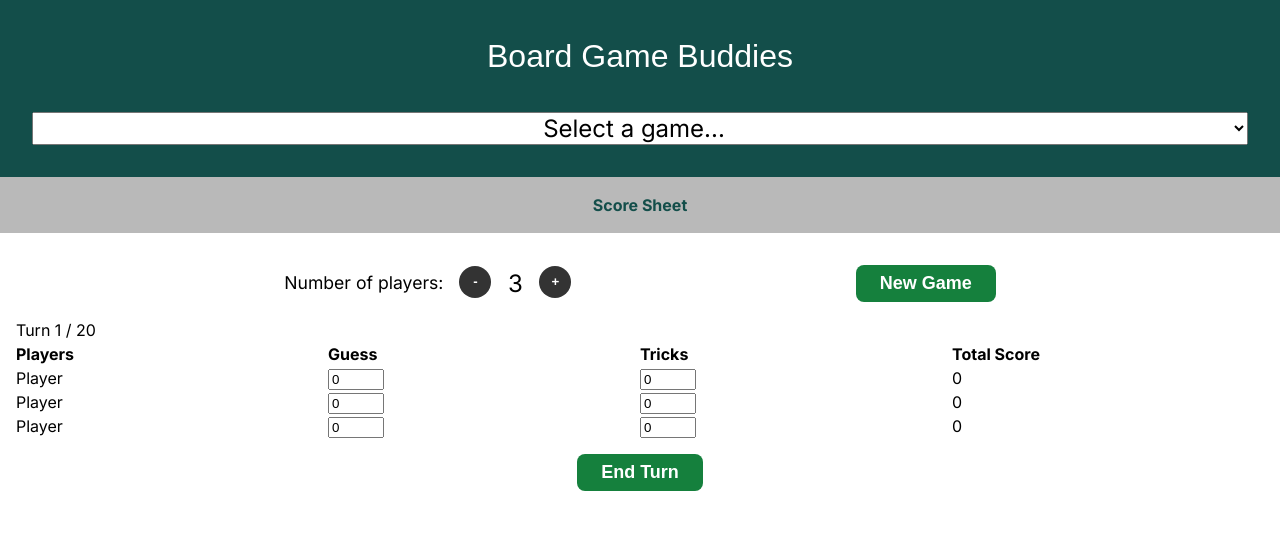
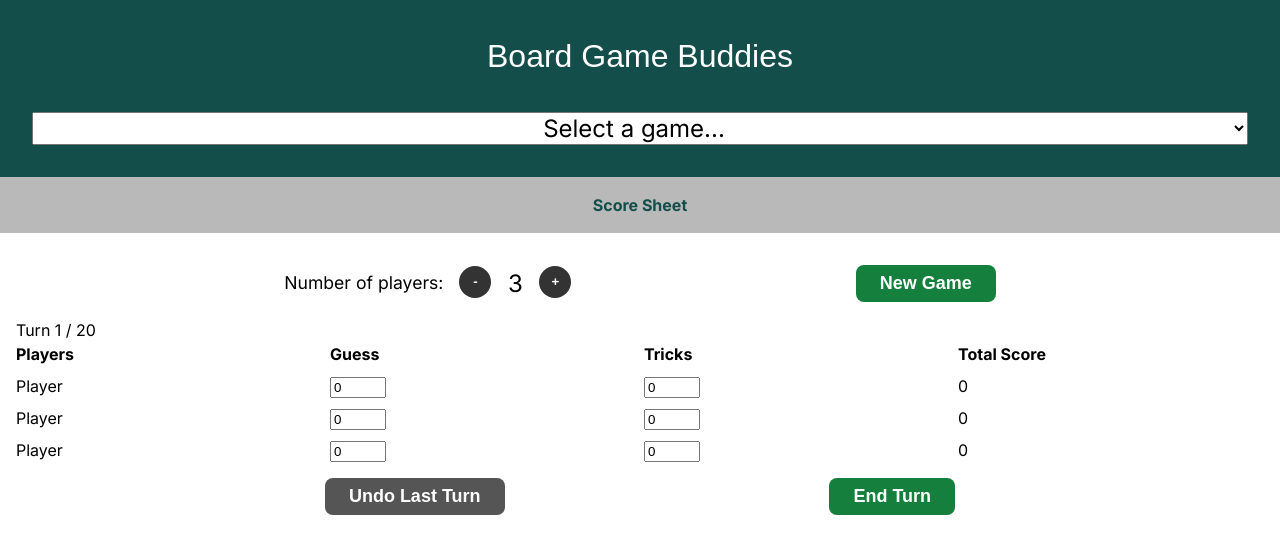
Before and after one commit to eidolon-SE/bgbuddies, a Vue app: page /wizard in a window 1280 px wide. Both pictures are taken after a click on the button "New Game". Shown: the top 554 px of the page. Built offline with nearby package versions, Linux system fonts and the light colour scheme; a web font is replaced by a local one.

Commit message:
wizard: fixed unplayable bug, added undo turn feature

```diff
--- a/src/assets/main.css
+++ b/src/assets/main.css
@@ -40,6 +40,10 @@ a {
 
 .button:hover, .button:active {
     background-color: #052e16;
+}
+
+.button:disabled {
+    background-color: #555;
 }
 
 .button-sm {
--- a/src/views/Wizard/WizardScoreSheetView.vue
+++ b/src/views/Wizard/WizardScoreSheetView.vue
@@ -3,6 +3,7 @@
     import NameField from '../../components/NameField.vue'
     import RangeInput from '../../components/RangeInput.vue'
 
+    const gameOver = ref(false)
     const numPlayers = ref(3)
     const playersData = ref([])
     const numTurns = ref(0)
@@ -10,21 +11,22 @@
     const gameStarted = ref(false)
 
     function newGame() {
+        gameOver.value = false
         numTurns.value = 60 / numPlayers.value
         currentTurn.value = 1
 
         playersData.value = []
         for (let i = 0; i < numPlayers.value; i++) {
-            playersData.value.push({name: 'Player', guess: 0, tricks: 0, score: 0 })
+            playersData.value.push({ guess: 0, tricks: 0, score: 0, history: [] })
         }
 
         gameStarted.value = true
     }
 
     function takeTurn() {
-        if (currentTurn.value < numTurns.value) {
-            currentTurn.value++
         playersData.value.forEach((el) => {
+            el.history.push({ guess: el.guess, tricks: el.tricks, score: el.score })
+
             if (el.guess === el.tricks) {
                 let score = 20 + (10 * el.tricks)
                 el.score += score
@@ -36,7 +38,24 @@
             el.guess = 0
             el.tricks = 0
         })
+
+        currentTurn.value++
+
+        if (currentTurn.value > numTurns.value) {
+            gameOver.value = true
         }
+    }
+
+    function undoTurn() {
+        gameOver.value = false
+        currentTurn.value--
+
+        playersData.value.forEach((el) => {
+            let lastTurn = el.history.pop()
+            el.guess = lastTurn.guess
+            el.tricks = lastTurn.tricks
+            el.score = lastTurn.score
+        })
     }
 </script>
 
@@ -49,21 +68,23 @@
         <input type="button" class="button" @click="newGame()" value="New Game">
     </div>
     <div v-if="gameStarted" class="game">
-        <div>Turn {{ currentTurn }} / {{ numTurns }}</div>
+        <div v-if="gameOver">Game Over</div>
+        <div v-else>Turn {{ currentTurn }} / {{ numTurns }}</div>
         <div class="score-grid">
             <div class="grid-title">Players</div>
             <div class="grid-title">Guess</div>
             <div class="grid-title">Tricks</div>
             <div class="grid-title">Total Score</div>
             <template v-for="(data, index) in playersData" :key="index">
-                <NameField :initialName="data.name" />
-                <div><input type="number" v-model="data.guess" min=0 :max="currentTurn"></div>
-                <div><input type="number" v-model="data.tricks" min=0 :max="currentTurn"></div>
+                <NameField initialName="Player" />
+                <div><input type="number" v-model="data.guess" min=0 :max="currentTurn" :disabled="gameOver"></div>
+                <div><input type="number" v-model="data.tricks" min=0 :max="currentTurn" :disabled="gameOver"></div>
                 <div>{{ data.score }}</div>
             </template>
         </div>
         <div class="inputs">
-            <button class="button" @click="takeTurn">End Turn</button>
+            <button class="button" :disabled="currentTurn <= 1" @click="undoTurn">Undo Last Turn</button>
+            <button class="button" :disabled="gameOver" @click="takeTurn">End Turn</button>
         </div>
     </div>
 </template>
@@ -72,6 +93,7 @@
 .score-grid {
     display: grid;
     grid-template-columns: repeat(4, 1fr);
+    gap: 0.5rem;
 }
 
 .grid-title {
```
Lines whose indentation alone changed are shown as unchanged.
